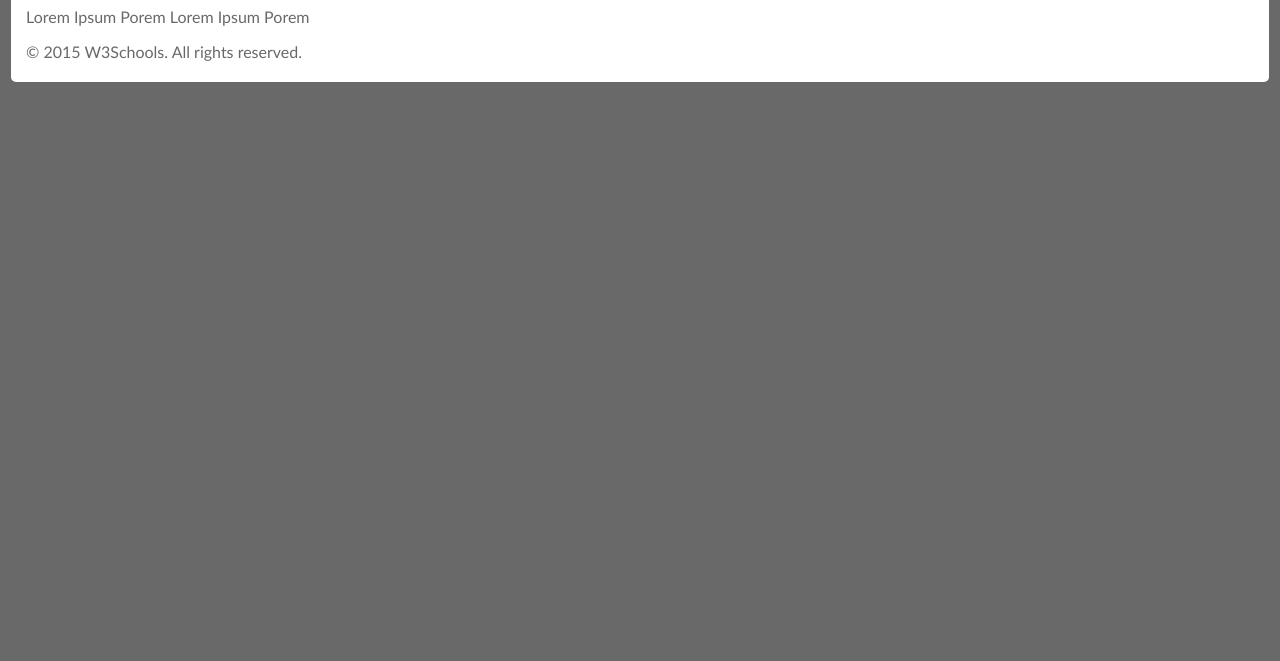
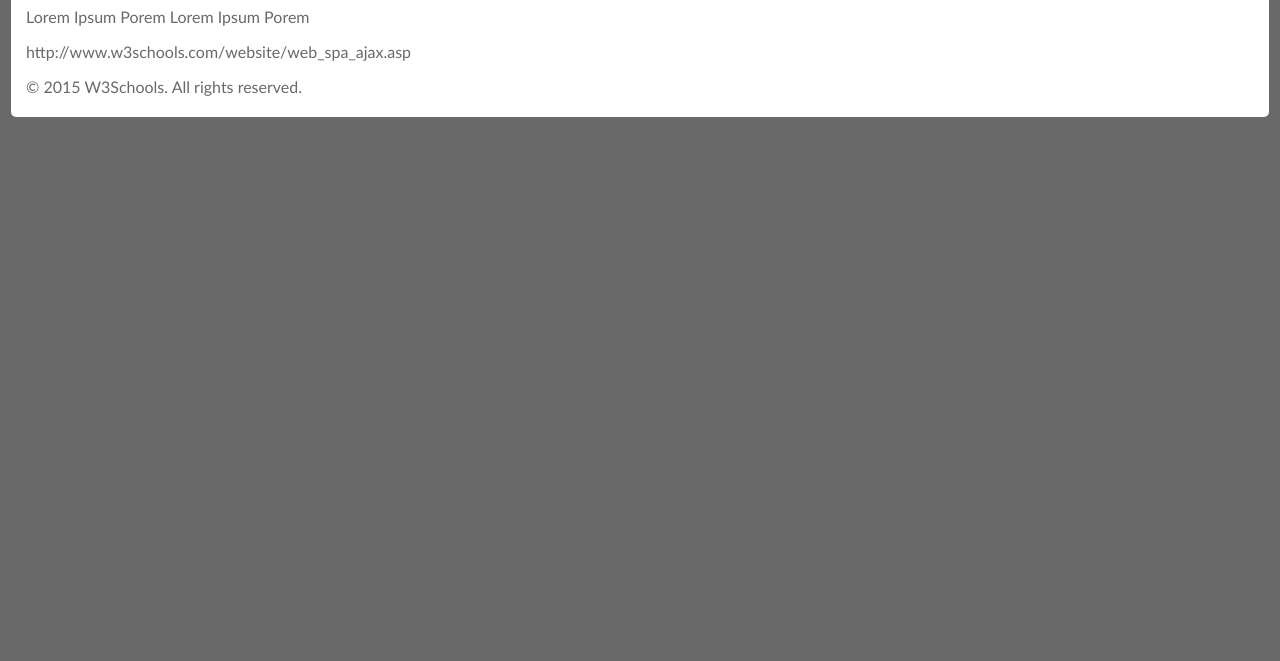
Before and after one commit to MastaFoufou/SaveTheDate, a plain HTML site: page about.html in a window 1280 px wide. Shown: the part 139-800 px from the top of the page. Drawn offline with Linux system fonts and the light colour scheme.

Commit message:
Second Commit

```diff
--- a/about.html
+++ b/about.html
@@ -13,6 +13,7 @@
   <div id="main">
   <h1>About Us</h1>
   <p>Lorem Ipsum Porem Lorem Ipsum Porem</p>
+  <p>http://www.w3schools.com/website/web_spa_ajax.asp</p>
   <footer id="foot01"></footer>
   </div>
 
```
